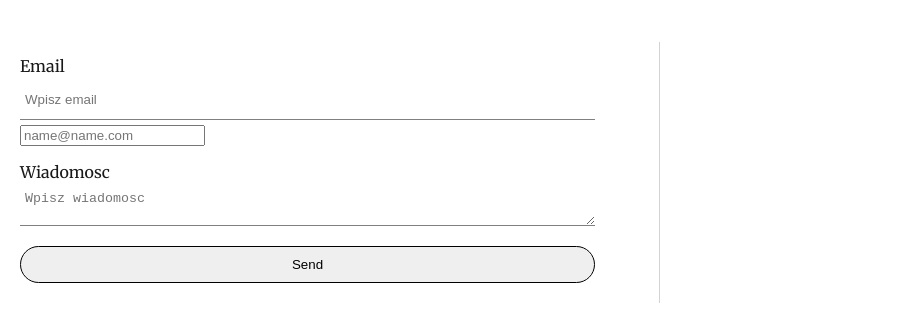
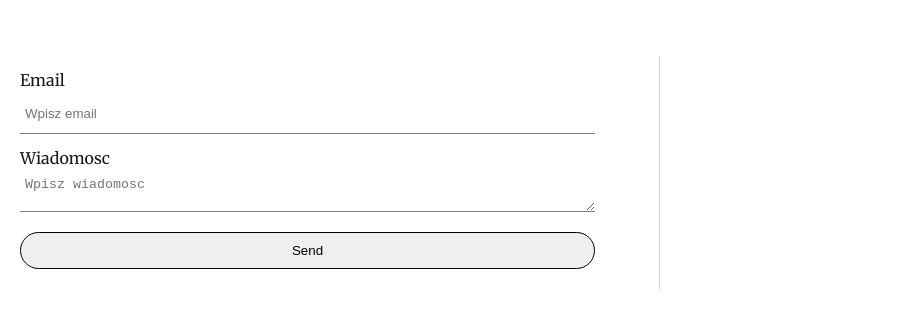
Before and after one commit to lilivin/gatsby-netlify, a Gatsby site: page / in a window 1280 px wide. Shown: the part 774-1099 px from the top of the page, 0-897 px from the left. Built offline with nearby package versions, Linux system fonts and the light colour scheme; Gatsby itself is replaced by a stand-in of ours; some packages are replaced by stand-ins of ours.

Commit message:
form-jaden

```diff
--- a/src/components/contactForm.js
+++ b/src/components/contactForm.js
@@ -21,7 +21,6 @@ const Bio = () => {
           >
             <label>Email</label>
             <input name="name" placeholder="Wpisz email" type="text" />
-            <input name="email" placeholder="name@name.com" type="email" />
             <label>Wiadomosc</label>
             <textarea name="message" placeholder="Wpisz wiadomosc"/>
             <button name="submitButton">Send</button>
```
